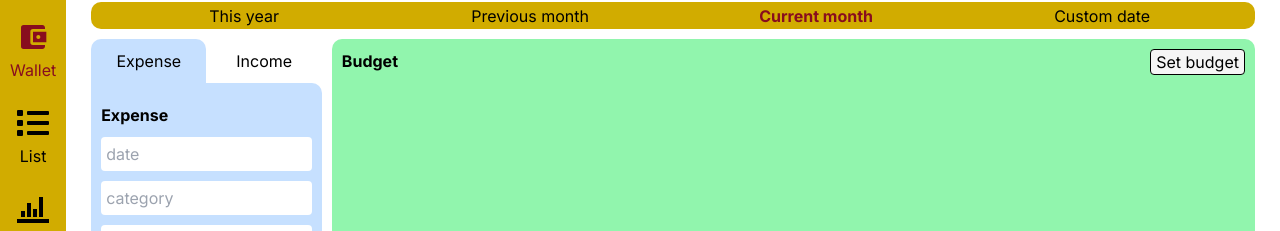
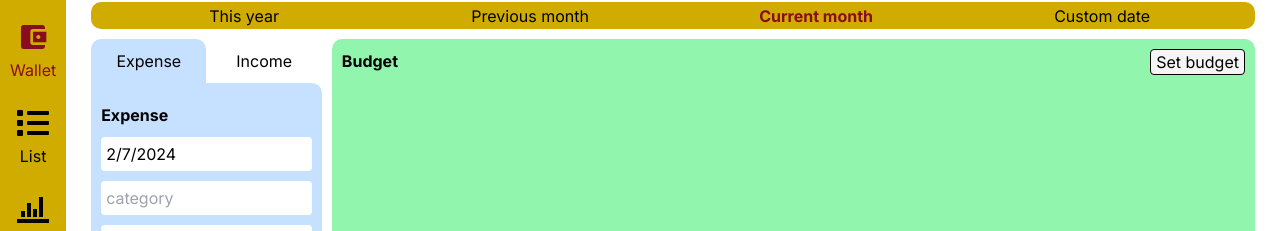
Before and after one commit to eimuciu/cash-tracker, a Next.js app: page / in a window 1280 px wide. Shown: the part 136-367 px from the top of the page. Built offline with nearby package versions, Linux system fonts and the light colour scheme.

Commit message:
creating datepicker

```diff
--- /dev/null
+++ b/src/app/components/pages/home/dataInflow/datepicker/index.tsx
@@ -0,0 +1,37 @@
+'use client';
+
+import React from 'react';
+
+const commonClasses = 'w-[100%] mb-[10px] p-[5px] rounded bg-[white]';
+
+export default function DatePicker() {
+  const [dateValue, setDateValue] = React.useState<string>();
+
+  const refEl = React.useRef<HTMLInputElement>(null);
+
+  React.useEffect(() => {
+    setDateValue(new Date().toLocaleDateString());
+  }, []);
+
+  const changeHandler = (e: any) => {
+    setDateValue(new Date(e.target.value).toLocaleDateString());
+  };
+
+  return (
+    <div className="relative">
+      <div
+        onClick={() => {
+          if (refEl.current) {
+            refEl.current.showPicker();
+          }
+        }}
+        className={commonClasses + ' cursor-pointer'}
+      >
+        {dateValue ? dateValue : new Date().toLocaleDateString()}
+      </div>
+      <div className="absolute top-0 w-[0px] h-[0px] invisible">
+        <input ref={refEl} type="date" onChange={changeHandler} />
+      </div>
+    </div>
+  );
+}
--- a/src/app/components/pages/home/dataInflow/index.tsx
+++ b/src/app/components/pages/home/dataInflow/index.tsx
@@ -1,15 +1,15 @@
+import DatePicker from "./datepicker";
+
 const commonClasses = 'w-[100%] mb-[10px] p-[5px] rounded';
 
 export default function DataInflow() {
   return (
     <div className="flex flex-col h-[100%]">
-      <input className={commonClasses + ' '} placeholder="date" />
+      {/* <input className={commonClasses + ' '} placeholder="date" /> */}
+      <DatePicker />
       <input className={commonClasses + ' '} placeholder="category" />
       <input className={commonClasses + ' '} placeholder="0.00" type="text" />
-        <textarea
-          className={commonClasses + ' ' + 'grow'}
-          placeholder="note"
-        />
+      <textarea className={commonClasses + ' ' + 'grow'} placeholder="note" />
       <button className="text-center w-[100%] rounded bg-[#F5F5F5] border border-black border-solid py-[5px] mt-[5px]">
         Confirm
       </button>
```
